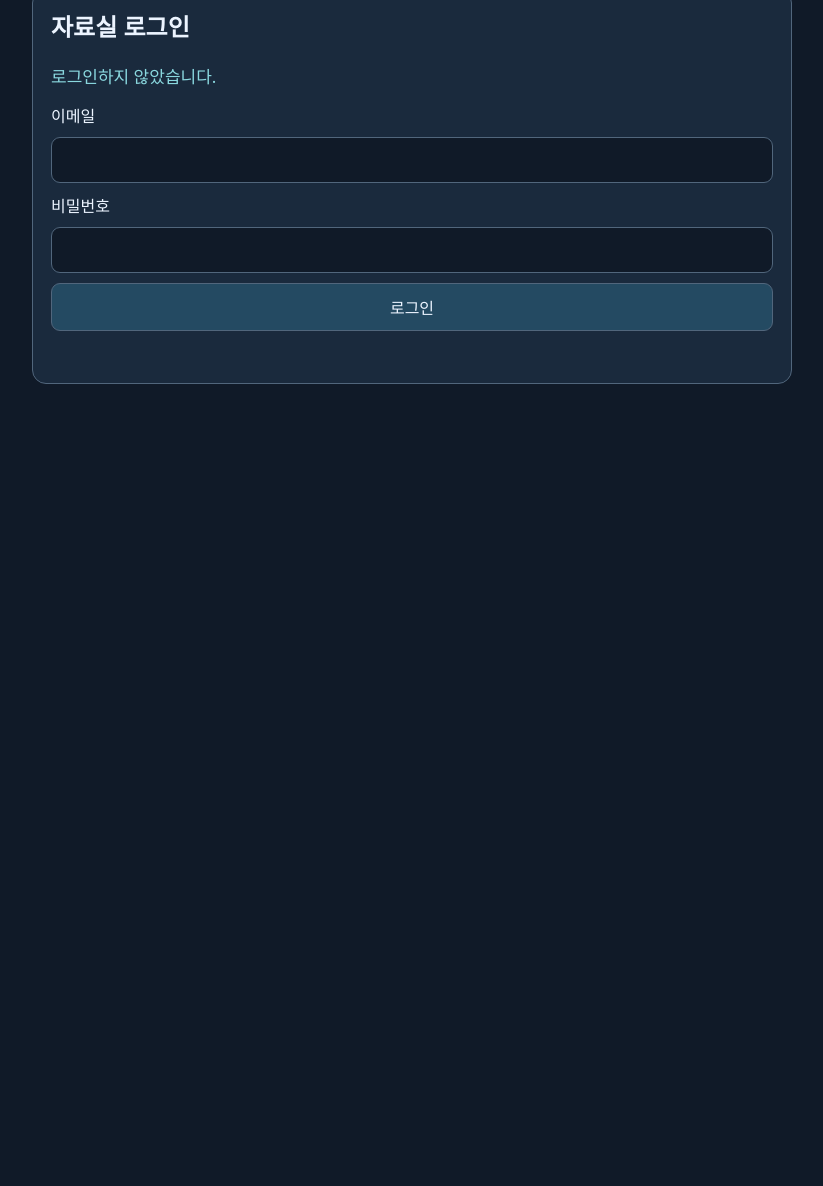
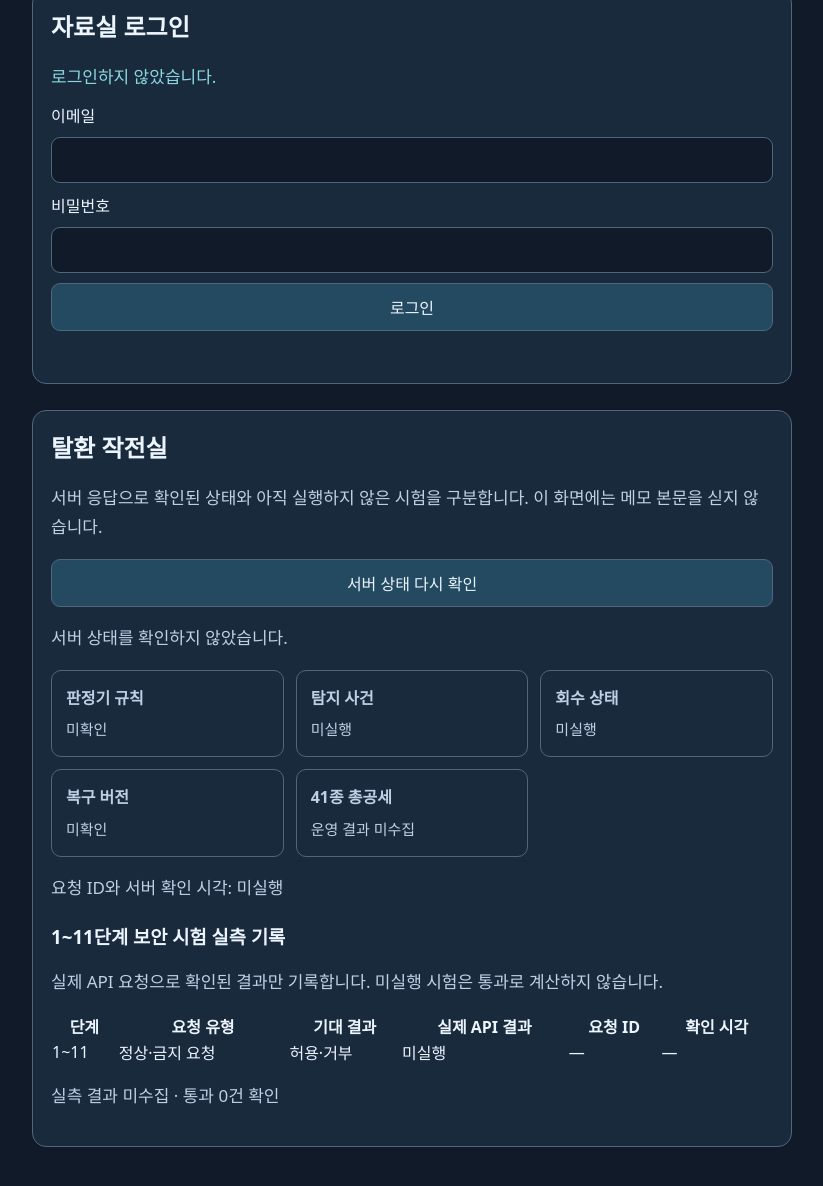
Before and after one commit to cs48249762dkdkl-ops/choi-bujang-secret-vault, a website: page public/index.html in a window 1280 px wide. Shown: the part 1018-2204 px from the top of the page, without its empty margins (228-1051 px from the left). Before the commit the page ends 1492 px from the top, so only its background shows below. Drawn offline with Linux system fonts and the light colour scheme; a script that the page names is missing.

Commit message:
feat: show stage 12 operations dashboard and test evidence table

```diff
--- a/public/index.html
+++ b/public/index.html
@@ -278,7 +278,7 @@
   </ul>
 </section>
 
-    <section id="operations-panel" class="auth" aria-labelledby="operations-title" hidden>
+    <section id="operations-panel" class="auth" aria-labelledby="operations-title">
       <h2 id="operations-title">탈환 작전실</h2>
       <p>서버 응답으로 확인된 상태와 아직 실행하지 않은 시험을 구분합니다. 이 화면에는 메모 본문을 싣지 않습니다.</p>
       <button id="operations-refresh" type="button">서버 상태 다시 확인</button>
@@ -291,6 +291,41 @@
         <p><strong>41종 총공세</strong><span id="operations-assault">운영 결과 미수집</span></p>
       </div>
       <p id="operations-evidence">요청 ID와 서버 확인 시각: 미실행</p>
+          <h3>1~11단계 보안 시험 실측 기록</h3>
+      <p>
+        실제 API 요청으로 확인된 결과만 기록합니다.
+        미실행 시험은 통과로 계산하지 않습니다.
+      </p>
+
+      <div style="overflow-x: auto;">
+        <table id="operations-test-table"
+               style="width: 100%; border-collapse: collapse;">
+          <thead>
+            <tr>
+              <th scope="col">단계</th>
+              <th scope="col">요청 유형</th>
+              <th scope="col">기대 결과</th>
+              <th scope="col">실제 API 결과</th>
+              <th scope="col">요청 ID</th>
+              <th scope="col">확인 시각</th>
+            </tr>
+          </thead>
+          <tbody id="operations-test-results">
+            <tr>
+              <td>1~11</td>
+              <td>정상·금지 요청</td>
+              <td>허용·거부</td>
+              <td>미실행</td>
+              <td>—</td>
+              <td>—</td>
+            </tr>
+          </tbody>
+        </table>
+      </div>
+
+      <p id="operations-test-summary" role="status">
+        실측 결과 미수집 · 통과 0건 확인
+      </p>
     </section>
   </main>
 
@@ -731,8 +766,8 @@
 
     function resetOperations() {
       operationsLoadRequest += 1;
-      operationsPanel.hidden = true;
-      operationsStatus.textContent = '서버 상태를 확인하지 않았습니다.';
+      operationsPanel.hidden = false;operationsStatus.textContent =
+  '서버 확인 대기 · 로그인 및 승인된 기기 인증이 필요합니다. 보호 자료는 표시하지 않습니다.';
       operationsEvidence.textContent = '요청 ID와 서버 확인 시각: 미실행';
       for (const id of [
         'operations-rules', 'operations-detection', 'operations-revocation',
```
Also changed, not shown: test/operations.test.mjs (+19 -4 lines).
